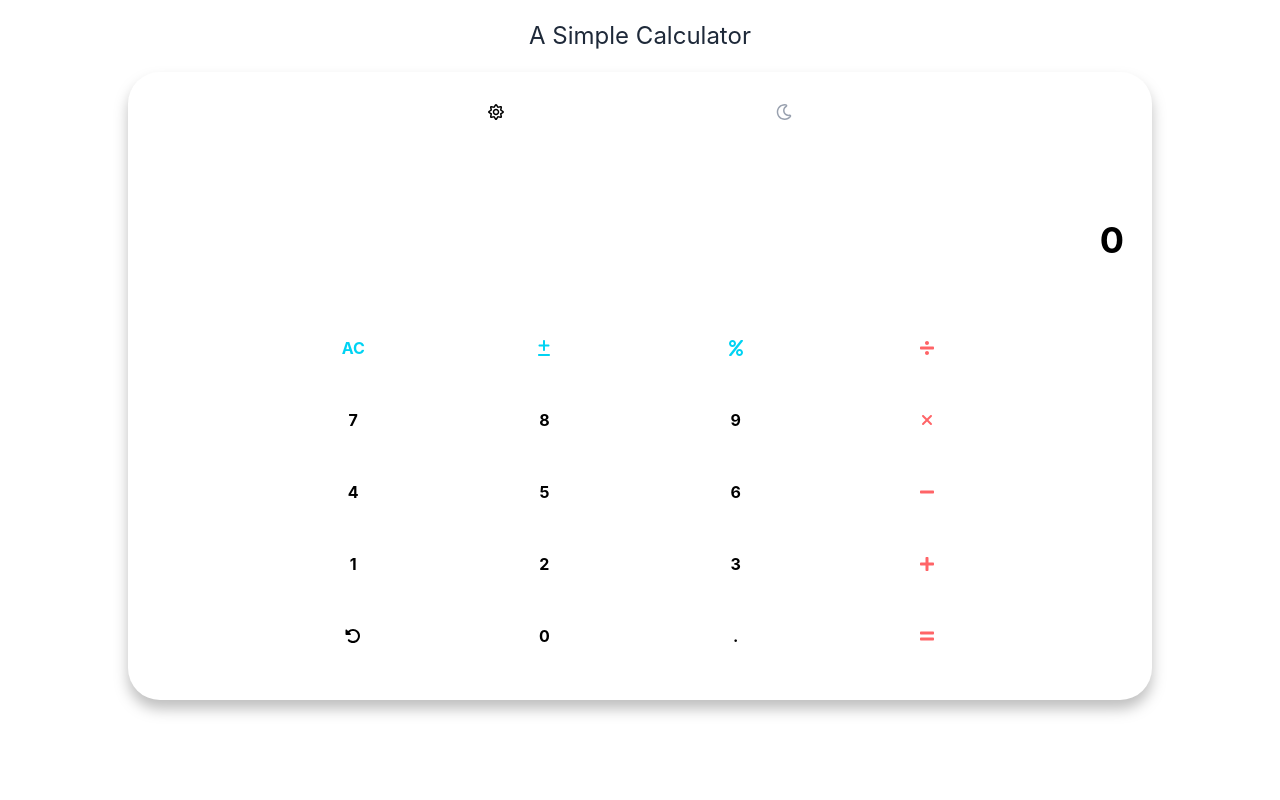
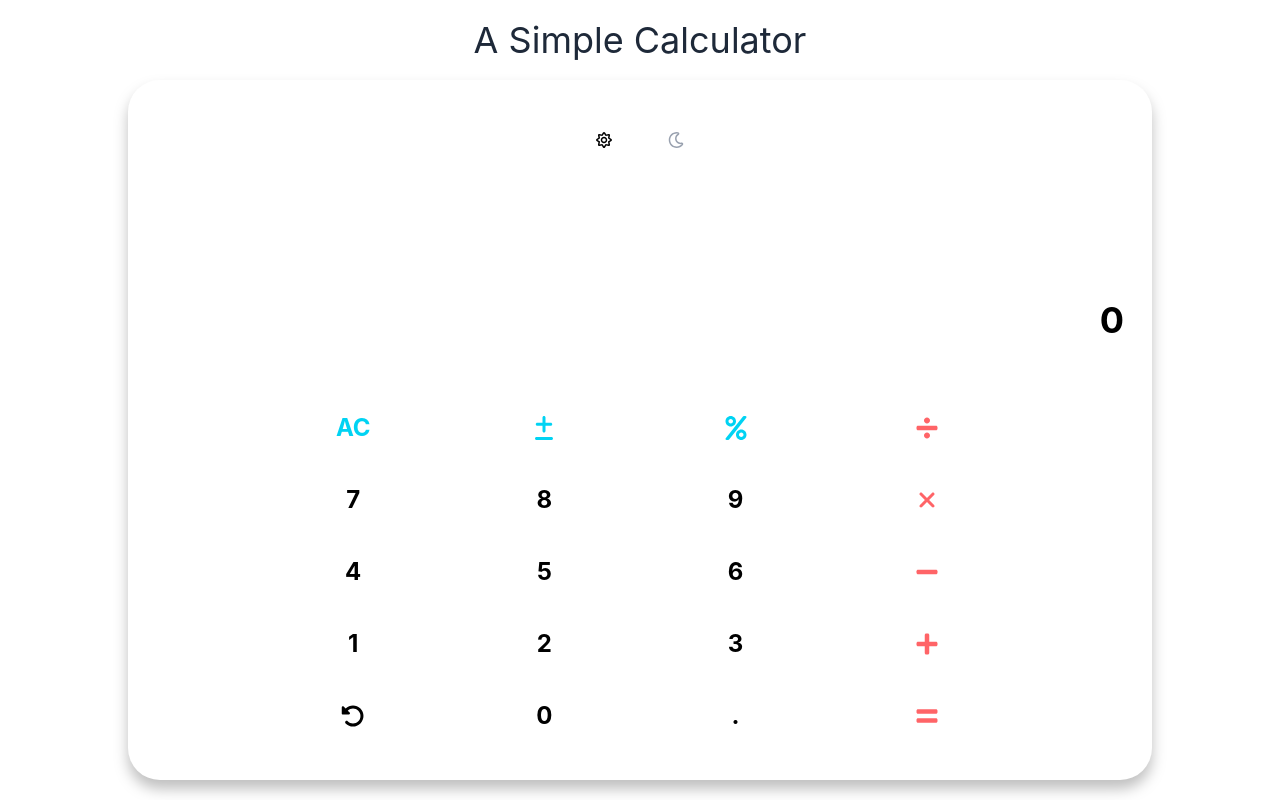
Before and after one commit to setiyawt04/a-simple-react-calculator, a React (Vite) app: page / in a window 1280 px wide. Built offline with nearby package versions, Linux system fonts and the light colour scheme.

Commit message:
a simple react calculator

```diff
--- a/src/App.jsx
+++ b/src/App.jsx
@@ -86,7 +86,7 @@ function App() {
   const handleEquals= () => {
     if (prevNum !== '' && num !== '' & operation !== null) {
       const result = calculate(prevNum, num, operation)
-      const finalResult = result.toFixed(8).replace(/\.?0+$/, '')
+      const finalResult = result.toPrecision(8).replace(/\.?0+$/, '')
       setNum(finalResult)
       setPrevNum('')
       setOperation(null)
@@ -130,10 +130,10 @@ function App() {
 
   return (
     <>
-    <h1 className='m-5 text-center text-2xl text-gray-800'>A Simple Calculator</h1>
+    <h1 className='m-5 text-center text-2xl md:text-4xl text-gray-800'>A Simple Calculator</h1>
       <div className={`drop-shadow-xl/25 h-[75vh] w-[80vw] mx-auto rounded-4xl pt-5 ${light ? 'bg-gray-700' : 'bg-white'}`}>
-        <div className={`w-[25vw] h-[5vh] rounded-2xl z-20 mx-auto relative ${light ? 'bg-gray-600' : 'bg-white'}`}>
-          <div className='flex justify-between items-center absolute top-0 left-0 w-full h-full p-2'>
+        <div className={`md:w-[10vw] w-[25vw] h-[10vh] rounded-2xl z-20 mx-auto relative ${light ? 'bg-gray-600' : 'bg-white'}`}>
+          <div className='flex justify-between items-center absolute top-0 left-0 w-full h-full p-2 md:p-5'>
 
             <FaRegSun className={`text-base ${light ? 'text-gray-400' : 'text-black'}`} onClick={handleLight}/>
 
@@ -142,96 +142,96 @@ function App() {
           </div>
 
         </div>
-        <div className={`text-right mt-12 pl-7 pr-7 pb-3 min-h-[15vh] ${light ? 'text-white' : 'text-black'}`}>
+        <div className={`text-right mt-12 md:mt-20 pl-7 pr-7 pb-3 min-h-[15vh] ${light ? 'text-white' : 'text-black'}`}>
           <div className='text-xl font-medium h-[5vh]'>{prevNum} {operation} {num}</div>
           <div className='text-4xl font-bold'>{num || prevNum || 0} </div>
         </div>
         <div className={`h-[50vh] w-full rounded-4xl p-3 ${light ? 'bg-gray-600' : 'bg-white'}`}>
           <div>
-            <div className='flex justify-center items-center h-[9vh] gap-3'>
+            <div className='flex justify-center items-center h-[9vh] gap-3 text-base md:text-2xl'>
               <button onClick={() => handleClear()} className={`h-[7vh] w-[14vw] rounded-xl relative ${light ? 'bg-gray-700' : 'bg-white'}`}>
-                <span className='text-cyan-400 text-base font-bold absolute top-1/2 left-1/2 transform -translate-x-1/2 -translate-y-1/2'>AC</span>
+                <span className='text-cyan-400 font-bold absolute top-1/2 left-1/2 transform -translate-x-1/2 -translate-y-1/2'>AC</span>
               </button>
               <button onClick={() => handlePlusMinus()} className={`h-[7vh] w-[14vw] rounded-xl relative ${light ? 'bg-gray-700' : 'bg-white'}`}>
-                <span className='text-cyan-400 text-base font-bold absolute top-1/2 left-1/2 transform -translate-x-1/2 -translate-y-1/2'>
+                <span className='text-cyan-400 font-bold absolute top-1/2 left-1/2 transform -translate-x-1/2 -translate-y-1/2'>
                   <FaPlusMinus />
                 </span>
               </button>
               <button onClick={() => handlePercent()} className={`h-[7vh] w-[14vw] rounded-xl relative ${light ? 'bg-gray-700' : 'bg-white'}`}>
-                <span className='text-cyan-400 text-base font-bold absolute top-1/2 left-1/2 transform -translate-x-1/2 -translate-y-1/2'>
+                <span className='text-cyan-400 font-bold absolute top-1/2 left-1/2 transform -translate-x-1/2 -translate-y-1/2'>
                   <FaPercent />
                 </span>
               </button>
               <button onClick={() => handleOperation(iconValue.FaDivide)} className={`h-[7vh] w-[14vw] rounded-xl relative ${light ? 'bg-gray-700' : 'bg-white'}`}>
-                <span className='text-red-400 text-base font-bold absolute top-1/2 left-1/2 transform -translate-x-1/2 -translate-y-1/2'>
+                <span className='text-red-400 font-bold absolute top-1/2 left-1/2 transform -translate-x-1/2 -translate-y-1/2'>
                   <FaDivide />
                 </span>
               </button>
             </div>
-            <div className='flex justify-center items-center h-[9vh] gap-3'>
+            <div className='flex justify-center items-center h-[9vh] gap-3 text-base md:text-2xl'>
               <button onClick={() => handleNumber('7')} className={`h-[7vh] w-[14vw] rounded-xl relative ${light ? 'bg-gray-700' : 'bg-white'}`}>
-                <span className={`text-base font-bold absolute top-1/2 left-1/2 transform -translate-x-1/2 -translate-y-1/2 ${light ? 'text-white' : 'text-black'}`}>7</span>
+                <span className={`font-bold absolute top-1/2 left-1/2 transform -translate-x-1/2 -translate-y-1/2 ${light ? 'text-white' : 'text-black'}`}>7</span>
               </button>
               <button onClick={() => handleNumber('8')} className={`h-[7vh] w-[14vw] rounded-xl relative ${light ? 'bg-gray-700' : 'bg-white'}`}>
-                <span className={`text-base font-bold absolute top-1/2 left-1/2 transform -translate-x-1/2 -translate-y-1/2 ${light ? 'text-white' : 'text-black'}`}>8</span>
+                <span className={`font-bold absolute top-1/2 left-1/2 transform -translate-x-1/2 -translate-y-1/2 ${light ? 'text-white' : 'text-black'}`}>8</span>
               </button>
               <button onClick={() => handleNumber('9')} className={`h-[7vh] w-[14vw] rounded-xl relative ${light ? 'bg-gray-700' : 'bg-white'}`}>
-                <span className={`text-base font-bold absolute top-1/2 left-1/2 transform -translate-x-1/2 -translate-y-1/2 ${light ? 'text-white' : 'text-black'}`}>9</span>
+                <span className={`font-bold absolute top-1/2 left-1/2 transform -translate-x-1/2 -translate-y-1/2 ${light ? 'text-white' : 'text-black'}`}>9</span>
               </button>
               <button onClick={() => handleOperation(iconValue.FaXmark)} className={`h-[7vh] w-[14vw] rounded-xl relative ${light ? 'bg-gray-700' : 'bg-white'}`}>
-                <span className='text-red-400 text-base font-bold absolute top-1/2 left-1/2 transform -translate-x-1/2 -translate-y-1/2'>
+                <span className='text-red-400 font-bold absolute top-1/2 left-1/2 transform -translate-x-1/2 -translate-y-1/2'>
                   <FaXmark />
                 </span>
               </button>
             </div>
-            <div className='flex justify-center items-center h-[9vh] gap-3'>
+            <div className='flex justify-center items-center h-[9vh] gap-3 text-base md:text-2xl'>
               <button onClick={() => handleNumber('4')} className={`h-[7vh] w-[14vw] rounded-xl relative ${light ? 'bg-gray-700' : 'bg-white'}`}>
-                <span className={`text-base font-bold absolute top-1/2 left-1/2 transform -translate-x-1/2 -translate-y-1/2 ${light ? 'text-white' : 'text-black'}`}>4</span>
+                <span className={`font-bold absolute top-1/2 left-1/2 transform -translate-x-1/2 -translate-y-1/2 ${light ? 'text-white' : 'text-black'}`}>4</span>
               </button>
               <button onClick={() => handleNumber('5')} className={`h-[7vh] w-[14vw] rounded-xl relative ${light ? 'bg-gray-700' : 'bg-white'}`}>
-                <span className={`text-base font-bold absolute top-1/2 left-1/2 transform -translate-x-1/2 -translate-y-1/2 ${light ? 'text-white' : 'text-black'}`}>5</span>
+                <span className={`font-bold absolute top-1/2 left-1/2 transform -translate-x-1/2 -translate-y-1/2 ${light ? 'text-white' : 'text-black'}`}>5</span>
               </button>
               <button onClick={() => handleNumber('6')} className={`h-[7vh] w-[14vw] rounded-xl relative ${light ? 'bg-gray-700' : 'bg-white'}`}>
-                <span className={`text-base font-bold absolute top-1/2 left-1/2 transform -translate-x-1/2 -translate-y-1/2 ${light ? 'text-white' : 'text-black'}`}>6</span>
+                <span className={`font-bold absolute top-1/2 left-1/2 transform -translate-x-1/2 -translate-y-1/2 ${light ? 'text-white' : 'text-black'}`}>6</span>
               </button>
               <button onClick={() => handleOperation(iconValue.FaMinus)} className={`h-[7vh] w-[14vw] rounded-xl relative ${light ? 'bg-gray-700' : 'bg-white'}`}>
-                <span className='text-red-400 text-base font-bold absolute top-1/2 left-1/2 transform -translate-x-1/2 -translate-y-1/2'>
+                <span className='text-red-400 font-bold absolute top-1/2 left-1/2 transform -translate-x-1/2 -translate-y-1/2'>
                   <FaMinus />
                 </span>
               </button>
             </div>
-            <div className='flex justify-center items-center h-[9vh] gap-3'>
+            <div className='flex justify-center items-center h-[9vh] gap-3 text-base md:text-2xl'>
               <button onClick={() => handleNumber('1')} className={`h-[7vh] w-[14vw] rounded-xl relative ${light ? 'bg-gray-700' : 'bg-white'}`}>
-                <span className={`text-base font-bold absolute top-1/2 left-1/2 transform -translate-x-1/2 -translate-y-1/2 ${light ? 'text-white' : 'text-black'}`}>1</span>
+                <span className={`font-bold absolute top-1/2 left-1/2 transform -translate-x-1/2 -translate-y-1/2 ${light ? 'text-white' : 'text-black'}`}>1</span>
               </button>
               <button onClick={() => handleNumber('2')} className={`h-[7vh] w-[14vw] rounded-xl relative ${light ? 'bg-gray-700' : 'bg-white'}`}>
-                <span className={`text-base font-bold absolute top-1/2 left-1/2 transform -translate-x-1/2 -translate-y-1/2 ${light ? 'text-white' : 'text-black'}`}>2</span>
+                <span className={`font-bold absolute top-1/2 left-1/2 transform -translate-x-1/2 -translate-y-1/2 ${light ? 'text-white' : 'text-black'}`}>2</span>
               </button>
               <button onClick={() => handleNumber('3')} className={`h-[7vh] w-[14vw] rounded-xl relative ${light ? 'bg-gray-700' : 'bg-white'}`}>
-                <span className={`text-base font-bold absolute top-1/2 left-1/2 transform -translate-x-1/2 -translate-y-1/2 ${light ? 'text-white' : 'text-black'}`}>3</span>
+                <span className={`font-bold absolute top-1/2 left-1/2 transform -translate-x-1/2 -translate-y-1/2 ${light ? 'text-white' : 'text-black'}`}>3</span>
               </button>
               <button onClick={() => handleOperation(iconValue.FaPlus)} className={`h-[7vh] w-[14vw] rounded-xl relative ${light ? 'bg-gray-700' : 'bg-white'}`}>
-                <span className='text-red-400 text-base font-bold absolute top-1/2 left-1/2 transform -translate-x-1/2 -translate-y-1/2'>
+                <span className='text-red-400 font-bold absolute top-1/2 left-1/2 transform -translate-x-1/2 -translate-y-1/2'>
                   <FaPlus />
                 </span>
               </button>
             </div>
-            <div className='flex justify-center items-center h-[9vh] gap-3'>
+            <div className='flex justify-center items-center h-[9vh] gap-3 text-base md:text-2xl'>
               <button onClick={() => handleDelete()} className={`h-[7vh] w-[14vw] rounded-xl relative ${light ? 'bg-gray-700' : 'bg-white'}`}>
-                <span className={`text-base font-bold absolute top-1/2 left-1/2 transform -translate-x-1/2 -translate-y-1/2 ${light ? 'text-white' : 'text-black'}`}>
+                <span className={`font-bold absolute top-1/2 left-1/2 transform -translate-x-1/2 -translate-y-1/2 ${light ? 'text-white' : 'text-black'}`}>
                   <FaRotateLeft />
                 </span>
               </button>
               <button onClick={() => handleNumber('0')} className={`h-[7vh] w-[14vw] rounded-xl relative ${light ? 'bg-gray-700' : 'bg-white'}`}>
-                <span className={`text-base font-bold absolute top-1/2 left-1/2 transform -translate-x-1/2 -translate-y-1/2 ${light ? 'text-white' : 'text-black'}`}>0</span>
+                <span className={`font-bold absolute top-1/2 left-1/2 transform -translate-x-1/2 -translate-y-1/2 ${light ? 'text-white' : 'text-black'}`}>0</span>
               </button>
               <button onClick={() => handleDot()} className={`h-[7vh] w-[14vw] rounded-xl relative ${light ? 'bg-gray-700' : 'bg-white'}`}>
-                <span className={`text-base font-bold absolute top-1/2 left-1/2 transform -translate-x-1/2 -translate-y-1/2 ${light ? 'text-white' : 'text-black'}`}>
+                <span className={`font-bold absolute top-1/2 left-1/2 transform -translate-x-1/2 -translate-y-1/2 ${light ? 'text-white' : 'text-black'}`}>
                   .
                 </span>
               </button>
               <button onClick={() => handleEquals()} className={`h-[7vh] w-[14vw] rounded-xl relative ${light ? 'bg-gray-700' : 'bg-white'}`}>
-                <span className='text-red-400 text-base font-bold absolute top-1/2 left-1/2 transform -translate-x-1/2 -translate-y-1/2'>
+                <span className='text-red-400 font-bold absolute top-1/2 left-1/2 transform -translate-x-1/2 -translate-y-1/2'>
                   <FaEquals />
                 </span>
               </button>
```
